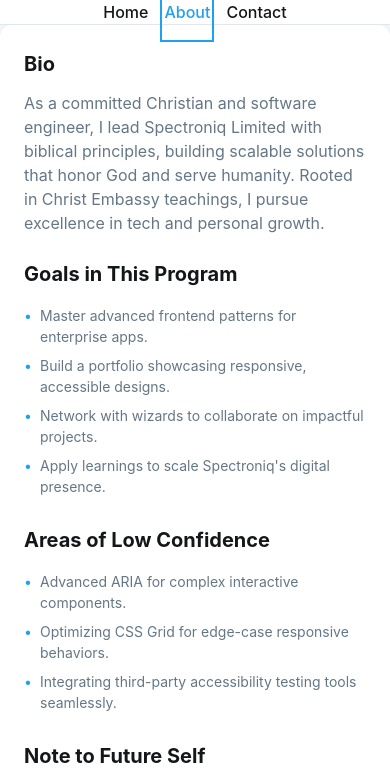
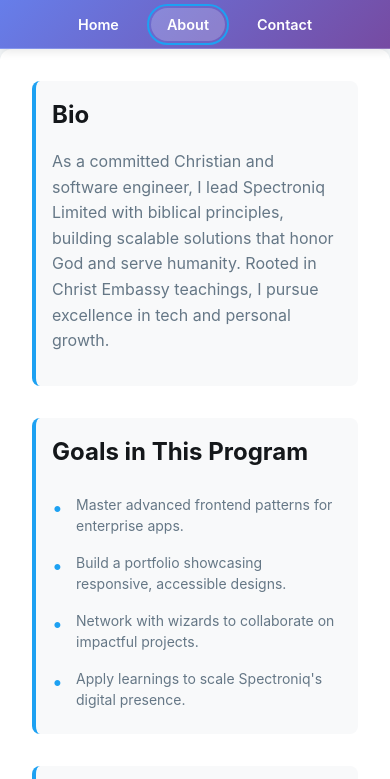
Before and after one commit to kingsleydaprime/hng-frontend-stage-0, a plain HTML site: page about.html in a window 390 px wide. Shown: the top 779 px of the page. Drawn offline with Linux system fonts and the light colour scheme.

Commit message:
Update style.css

```diff
--- a/style.css
+++ b/style.css
@@ -1,4 +1,4 @@
-/* style.css */
+/* styles.css - Updated for better navbar and about page */
 :root {
   --primary-color: #1da1f2;
   --bg-color: #f5f8fa;
@@ -7,6 +7,7 @@
   --error-color: #e0245e;
   --success-color: #17bf63;
   --focus-outline: #1da1f2 solid 2px;
+  --header-bg: linear-gradient(135deg, #667eea 0%, #764ba2 100%);
 }
 
 * {
@@ -27,11 +28,12 @@ body {
 }
 
 .site-header {
-  background: white;
-  border-bottom: 1px solid var(--border-color);
+  background: var(--header-bg);
+  border-bottom: 1px solid rgba(255, 255, 255, 0.2);
   position: sticky;
   top: 0;
   z-index: 10;
+  box-shadow: 0 2px 10px rgba(0, 0, 0, 0.1);
 }
 
 .main-nav {
@@ -44,21 +46,25 @@ body {
   display: flex;
   list-style: none;
   justify-content: center;
-  gap: 2rem;
+  gap: 3rem;
+  padding: 1rem 0;
 }
 
 .nav-link {
   text-decoration: none;
-  color: var(--text-color);
-  font-weight: 500;
-  padding: 1rem 0;
-  transition: color 0.2s;
+  color: white;
+  font-weight: 600;
+  padding: 0.75rem 1.5rem;
+  border-radius: 25px;
+  transition: all 0.3s ease;
+  position: relative;
 }
 
 .nav-link:hover,
 .nav-link:focus,
 .nav-link.active {
-  color: var(--primary-color);
+  background: rgba(255, 255, 255, 0.2);
+  transform: translateY(-2px);
   outline: var(--focus-outline);
   outline-offset: 2px;
 }
@@ -67,7 +73,7 @@ body {
   flex: 1;
   display: flex;
   justify-content: center;
-  align-items: center;
+  align-items: flex-start;
   padding: 2rem 1rem;
   max-width: 1200px;
   margin: 0 auto;
@@ -87,7 +93,8 @@ body {
 }
 
 .about-page {
-  max-width: 800px;
+  max-width: 900px;
+  padding: 3rem;
 }
 
 .profile-header {
@@ -158,14 +165,18 @@ body {
 .hobbies-section,
 .dislikes-section,
 .about-section {
-  margin-bottom: 1.5rem;
+  margin-bottom: 2rem;
+  padding: 1.5rem;
+  background: #f8f9fa;
+  border-radius: 8px;
+  border-left: 4px solid var(--primary-color);
 }
 
 .hobbies-section h3,
 .dislikes-section h3,
 .about-section h2 {
-  font-size: 1.25rem;
-  margin-bottom: 0.75rem;
+  font-size: 1.5rem;
+  margin-bottom: 1rem;
   color: var(--text-color);
 }
 
@@ -179,10 +190,10 @@ body {
 .hobbies-list li,
 .dislikes-list li,
 .about-section ul li {
-  padding: 0.25rem 0;
+  padding: 0.5rem 0;
   color: #657786;
   position: relative;
-  padding-left: 1rem;
+  padding-left: 1.5rem;
 }
 
 .hobbies-list li::before,
@@ -190,6 +201,7 @@ body {
 .about-section ul li::before {
   content: "•";
   color: var(--primary-color);
+  font-size: 1.2rem;
   position: absolute;
   left: 0;
 }
@@ -197,6 +209,8 @@ body {
 .about-section p {
   color: #657786;
   font-size: 1rem;
+  line-height: 1.6;
+  margin-bottom: 1rem;
 }
 
 /* Contact Form Styles */
@@ -282,7 +296,12 @@ body {
 @media (max-width: 768px) {
   .nav-list {
     gap: 1rem;
-    flex-wrap: wrap;
+    padding: 0.75rem 0;
+  }
+
+  .nav-link {
+    padding: 0.5rem 1rem;
+    font-size: 0.9rem;
   }
 
   .profile-header {
@@ -313,6 +332,17 @@ body {
   .contact-card,
   .about-page {
     padding: 1.5rem;
+    margin: 0;
+  }
+
+  .about-page {
+    padding: 2rem;
+  }
+
+  .hobbies-section,
+  .dislikes-section,
+  .about-section {
+    padding: 1rem;
   }
 }
 
```
